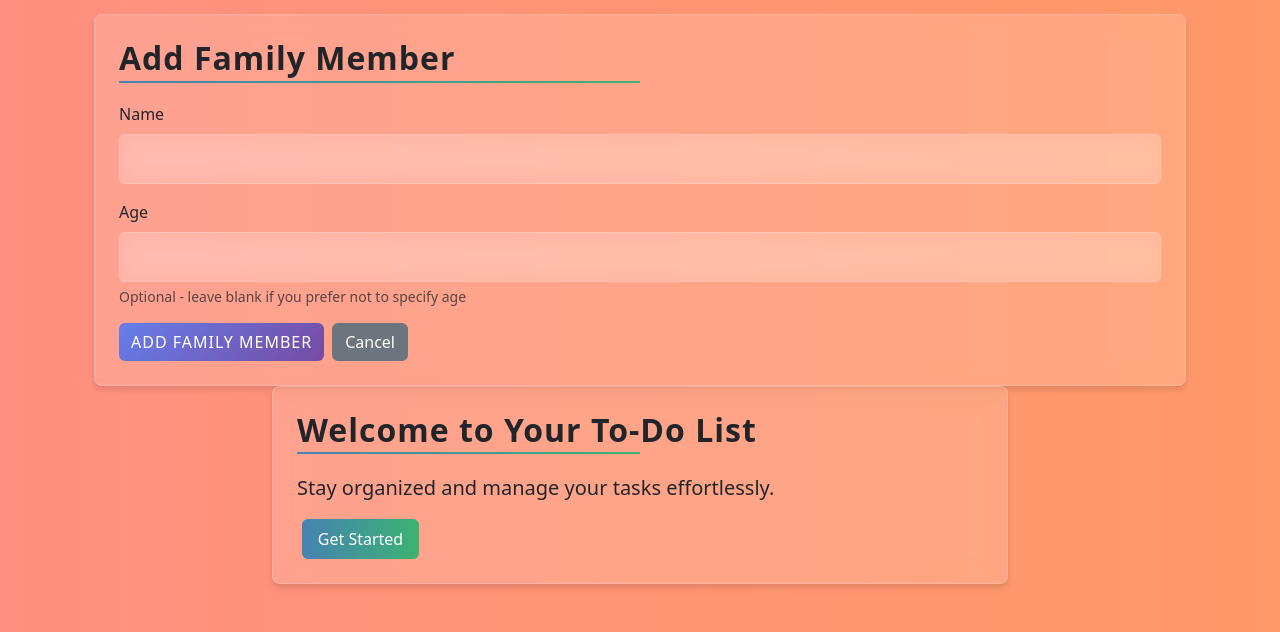
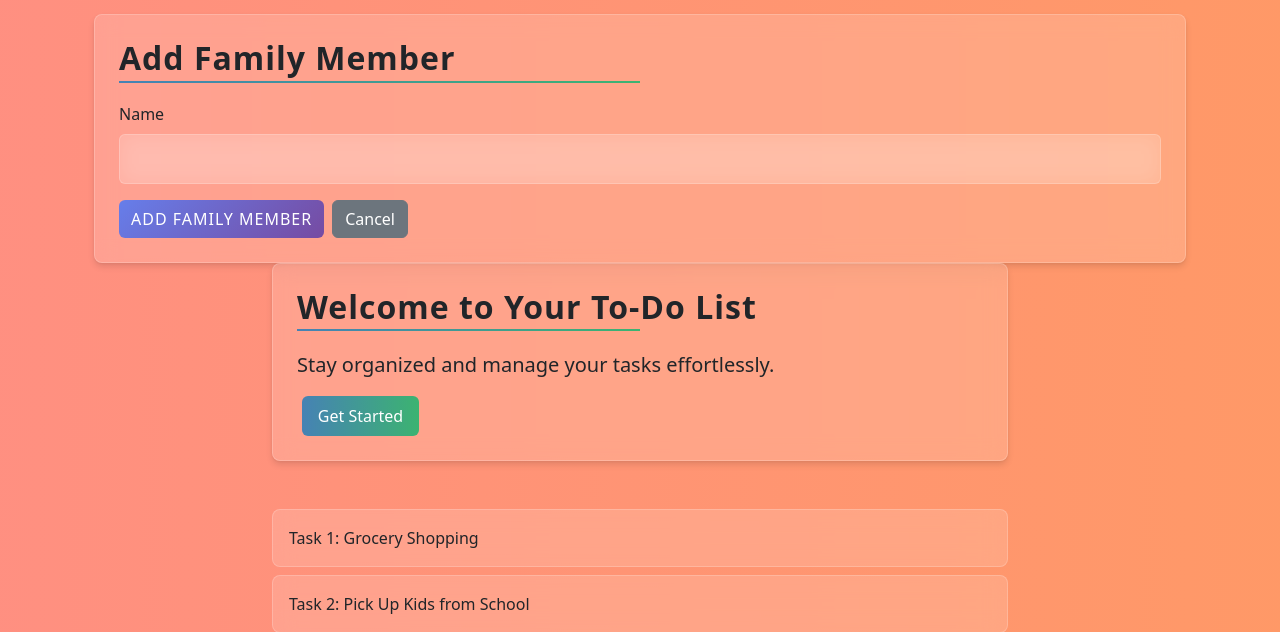
Before and after one commit to EssBuilds/starmamas, a Django app: page /add_child/ in a window 1280 px wide. Shown: the part 332-964 px from the top of the page. Run offline with Django 5.2, Linux system fonts and the light colour scheme; the visitor is signed in with stand-in values (Sample User, id 1); some libraries are stand-ins or nearby versions.

Commit message:
Fix database column error by temporarily removing age field

```diff
--- a/templates/account/add_child.html
+++ b/templates/account/add_child.html
@@ -9,11 +9,6 @@
             <div class="mb-3">
                 <label for="childName" class="form-label">Name</label>
                 <input type="text" class="form-control" id="childName" name="name" required>
-            </div>
-            <div class="mb-3">
-                <label for="childAge" class="form-label">Age</label>
-                <input type="number" class="form-control" id="childAge" name="age" min="0" max="150">
-                <div class="form-text">Optional - leave blank if you prefer not to specify age</div>
             </div>
             <div class="d-flex gap-2">
                 <button type="submit" class="btn btn-gradient">Add Family Member</button>
--- a/todo/forms.py
+++ b/todo/forms.py
@@ -18,4 +18,4 @@
 class ChildForm(forms.ModelForm):
     class Meta:
         model = Child
-        fields = ['name', 'age']
+        fields = ['name']  # Temporarily remove 'age' until migration is applied
```
